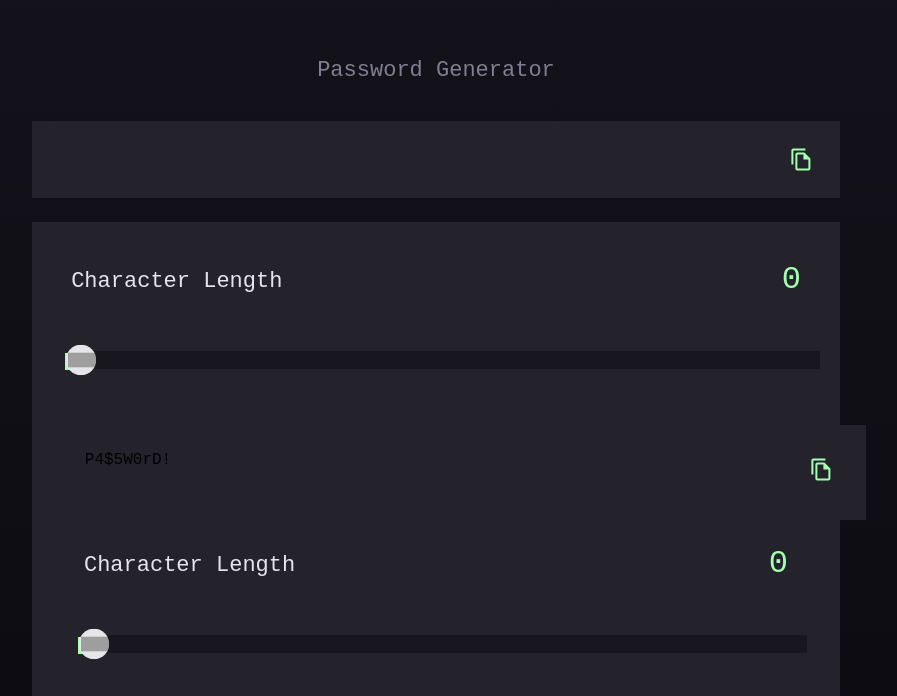
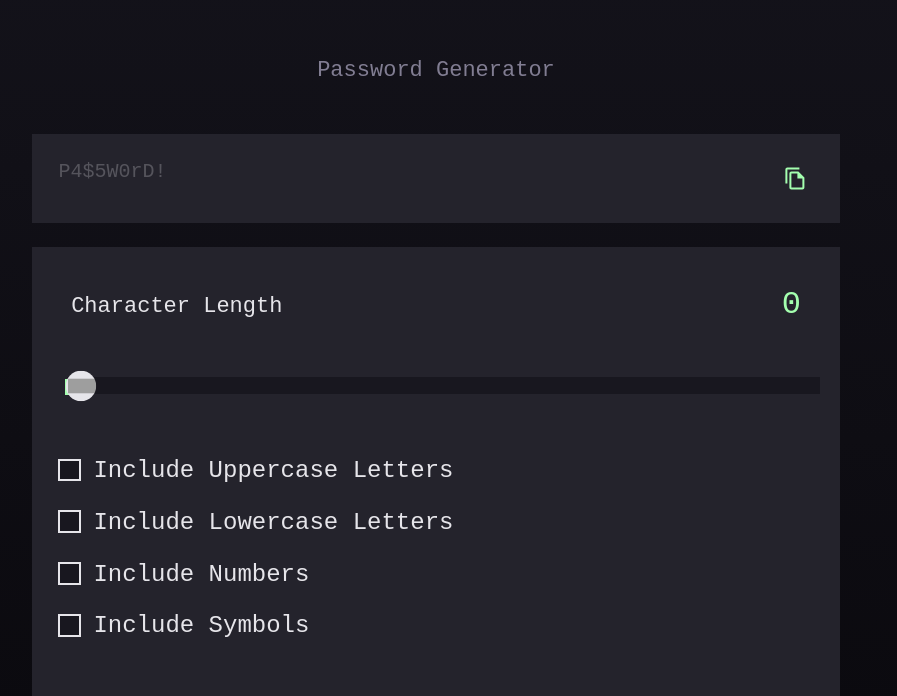
Before and after one commit to elizabet-bagdasaryan/password-generator, a React (Vite) app: page / in a window 1280 px wide. Shown: the part 104-800 px from the top of the page, without its empty margins (204-1101 px from the left). Built offline with nearby package versions, Linux system fonts and the light colour scheme.

Commit message:
"feat: added password generating"

```diff
--- a/src/App.css
+++ b/src/App.css
@@ -1,6 +1,10 @@
 body {
-  background: linear-gradient(180deg, #14131B 0%, #08070B 100%);;
+  background: linear-gradient(180deg, #14131b 0%, #08070b 100%);
   padding: 0.5vw;
+  height: 100vh;
+  background-repeat: no-repeat;
+  background-size: cover;
+
 }
 
 .generator-text {
@@ -10,41 +14,25 @@ body {
   margin-top: 64px;
 }
 
-.func-section {
-  background-color: #24232c;
-  width: 80vw;
-  margin: auto;
-  padding: 20px;
-  margin-top: 24px;
+@media (min-width: 768px) {
+  body {
+    padding: 10vw;
+  }
+
+  .generator-text {
+    margin: auto;
+    margin-bottom: 32px;
+  }
 }
 
-
-
-@media(min-width: 768px){
-  body{
-    padding:10vw
+@media (min-width: 1336px) {
+  body {
+    padding: 5vw 20vw;
   }
 
-  .func-section{
-    width:60vw
+  .generator-text {
+    margin: auto;
+    margin-bottom: 32px;
+    margin-top: -20px;
   }
-  .generator-text{
-    margin:auto;margin-bottom:32px
-  }
-
 }
-
-@media(min-width: 1336px){
-  body{
-    padding:5vw 20vw
-  }
-
-  .func-section{
-    width:48vw
-  }
-  .generator-text{
-    margin:auto;
-    margin-bottom:32px
-  }
-
-}
--- a/src/App.jsx
+++ b/src/App.jsx
@@ -2,17 +2,16 @@ import { useState } from "react";
 
 import "./App.css";
 
-import Password from "./Password";
-import Scrollbar from "./Scrollbar";
+
 import Strength from "./Strength";
 
 function App() {
   return (
     <div className="App">
       <p className="generator-text">Password Generator</p>
-      <Password />
+
       <div className="func-section">
-        <Scrollbar />
+
         <Strength />
       </div>
     </div>
--- a/src/Password.css
+++ b/src/Password.css
@@ -9,6 +9,7 @@
   width: 80vw;
   margin: auto;
   padding: 20px;
+  margin-bottom:24px
 }
 .logo {
   color: #a4ffaf;
@@ -28,7 +29,7 @@
 
   @media(min-width: 1336px){
     .main{
-        width:48vw
+        width:800px
     }
 
   }
--- a/src/Password.jsx
+++ /dev/null
@@ -1,27 +0,0 @@
-import { useState } from 'react'
-import clipBoard from './assets/clip.svg'
-
-import './Password.css'
-import FileCopyOutlinedIcon from '@mui/icons-material/FileCopyOutlined';
-
-function Password() {
-
-
-  return (
-
-    <div className="main">
-     <div></div>
-
-
-
-
-      <FileCopyOutlinedIcon className="logo"/>
-
-
-
-
-    </div>
-  )
-}
-
-export default Password
--- a/src/Scrollbar.jsx
+++ /dev/null
@@ -1,45 +0,0 @@
-import { useState } from "react";
-
-import Password from "./Password";
-
-import "./Scrollbar.css";
-
-function Scrollbar() {
-  const [scrollbarValue, setScrollbarValue] = useState(0);
-
-  const handleScrollbarChange = (event) => {
-    setScrollbarValue(parseInt(event.target.value));
-  };
-
-  const scrollbarThumbStyle = {
-    width: `${scrollbarValue*4.8}% `,
-  };
-
-
-
-  const getParagraphText = () => {
-    return  scrollbarValue;
-  };
-
-
-
-
-
-  return (
-    <div className="content">
-      <div className="characters">
-        <p>Character Length</p>
-        <p>{getParagraphText()}</p>
-      </div>
-      <div className="slide-container">
-        <div id="slider-track"  style={scrollbarThumbStyle}></div>
-
-        <input type="range" min="0" max="20" className="slider" id="range" value={scrollbarValue}
-        onChange={handleScrollbarChange}/>
-
-      </div>
-    </div>
-  );
-}
-
-export default Scrollbar;
--- a/src/Strength.css
+++ b/src/Strength.css
@@ -28,13 +28,14 @@ label {
   position: absolute;
   top: 0;
   left: 0;
-  height: 8px;
-  width: 8px;
+  height: 6px;
+  width: 6px;
   background-color: #18171f;
   border: 2px solid #e6e5ea;
   display: flex;
   justify-content: center;
   margin-top: 8px;
+
 }
 
 .container:hover input ~ .checkmark {
@@ -100,11 +101,38 @@ button:hover {
 }
 
 .img-container img {
-  width: 100%;
+  width:100%;
   margin: auto;
   margin-bottom:32px
+;margin-top:30px
 }
 
+.points{
+  margin-top:50px;
+  background-color: #24232c;
+  width: 80vw;
+  margin: auto;
+  padding: 20px;
+}
+
+.main div{
+  color:#E6E5EA;
+  font-size:18px
+}
+#copied{
+  display:flex
+}
+#copied div:nth-child(1){
+  color:#a4ffaf;
+  font-size:18px;
+  font-weight:600
+
+}
+
+#placeholder{
+  color:#E6E5EA;
+  opacity:0.25
+}
 
 @media(min-width: 768px){
    .container{
@@ -113,4 +141,29 @@ button:hover {
    .img-container img{
     height:88px
    }
+   .points{
+    width:60vw
+   }
+
+   .main div{
+    font-size:20px
+  }
+
+  #copied div:nth-child(1){
+
+    font-size:18px;
+
+  }
 }
+
+@media(min-width: 1336px){
+  .main div{
+    font-size:30px
+  }
+
+  .points{
+    width:800px
+  }
+
+
+}
--- a/src/index.css
+++ b/src/index.css
@@ -1,3 +1,6 @@
 *{
     font-family: 'JetBrains Mono', monospace;
 }
+body{
+    background: linear-gradient(180deg, #14131b 0%, #08070b 100%);
+}
```
Also changed, not shown: src/assets/empty.png (added).
